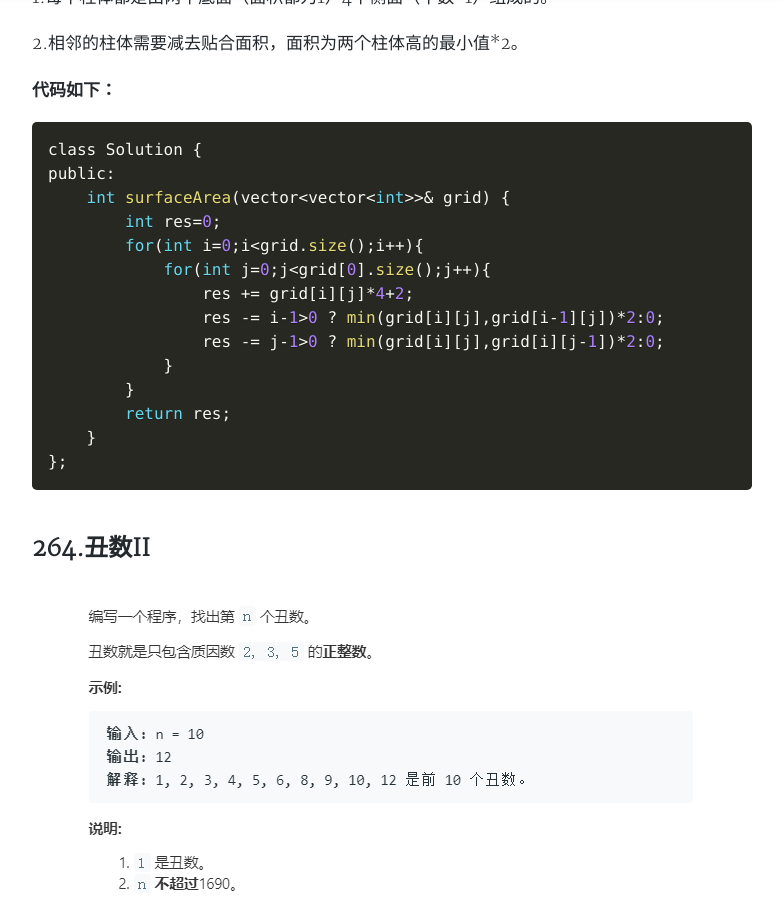
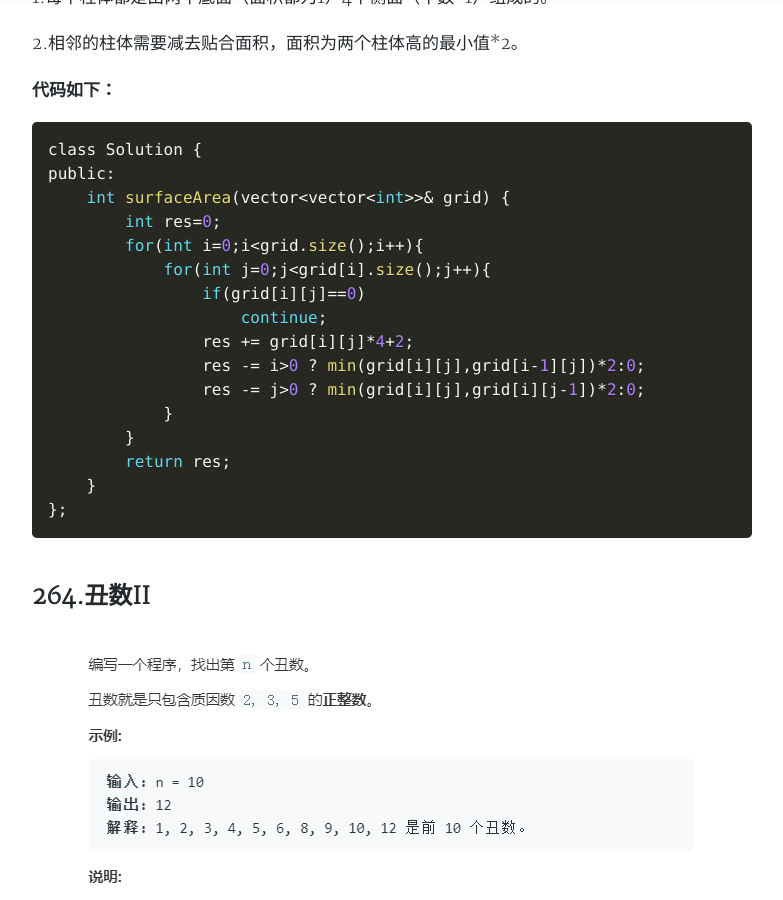
Before and after one commit to zlxxlz1026/zlxxlz1026.github.io, a Jekyll site: the page built from _posts/2020-03-25-LeetCode-11.md, in a window 1280 px wide and 900 px high, scrolled down 1316 px. Shown: the whole window, without its empty margins (248-1031 px from the left). Built offline with Jekyll 4.4.1, drawn with Linux system fonts in a browser that asks for light colours; nearby versions of some CDN libraries; a style sheet for code colours, icons or effects is not loaded.

Commit message:
no summary

```diff
--- a/_posts/2020-03-25-LeetCode-11.md
+++ b/_posts/2020-03-25-LeetCode-11.md
@@ -25,10 +25,12 @@ public:
     int surfaceArea(vector<vector<int>>& grid) {
     	int res=0;
     	for(int i=0;i<grid.size();i++){
-    		for(int j=0;j<grid[0].size();j++){
+    		for(int j=0;j<grid[i].size();j++){
+                if(grid[i][j]==0)
+                    continue;
     			res += grid[i][j]*4+2;
-    			res -= i-1>0 ? min(grid[i][j],grid[i-1][j])*2:0;
-    			res -= j-1>0 ? min(grid[i][j],grid[i][j-1])*2:0;
+    			res -= i>0 ? min(grid[i][j],grid[i-1][j])*2:0;
+    			res -= j>0 ? min(grid[i][j],grid[i][j-1])*2:0;
     		}
     	}
     	return res;
```
Also changed, not shown: _posts/2020-03-27-LeetCode-13.md (+2 -2 lines).
